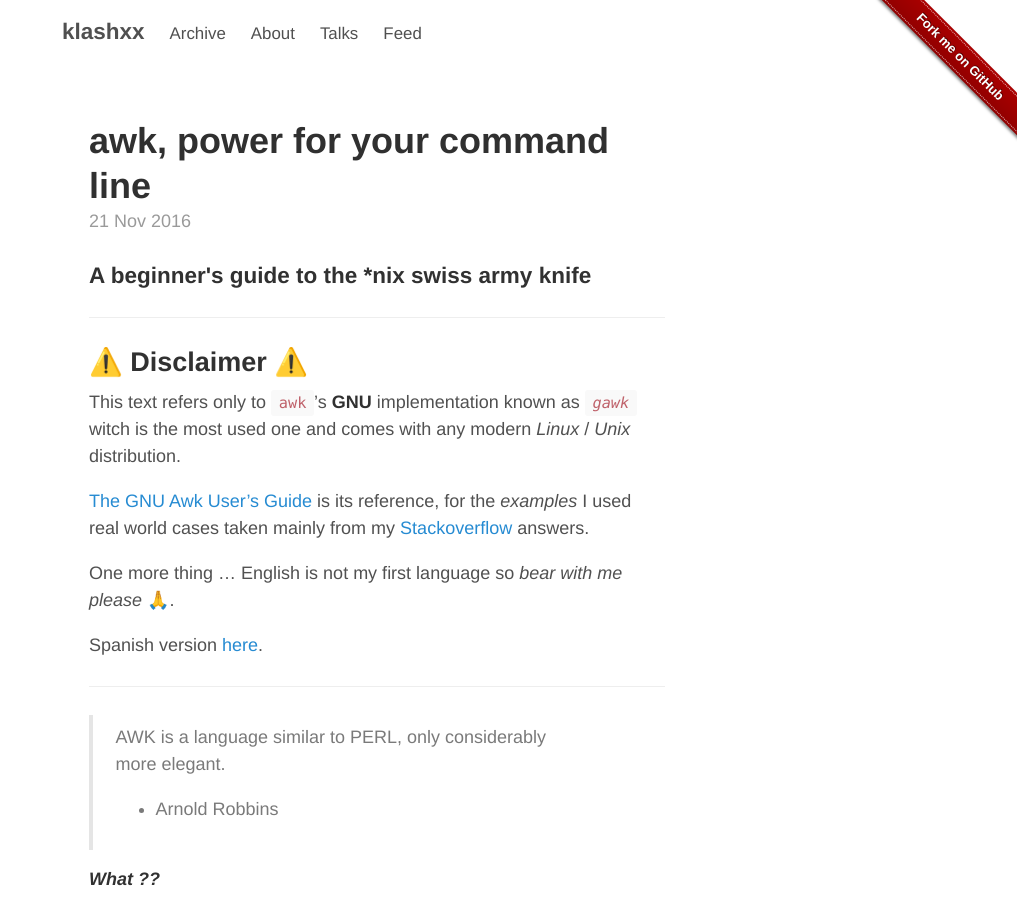
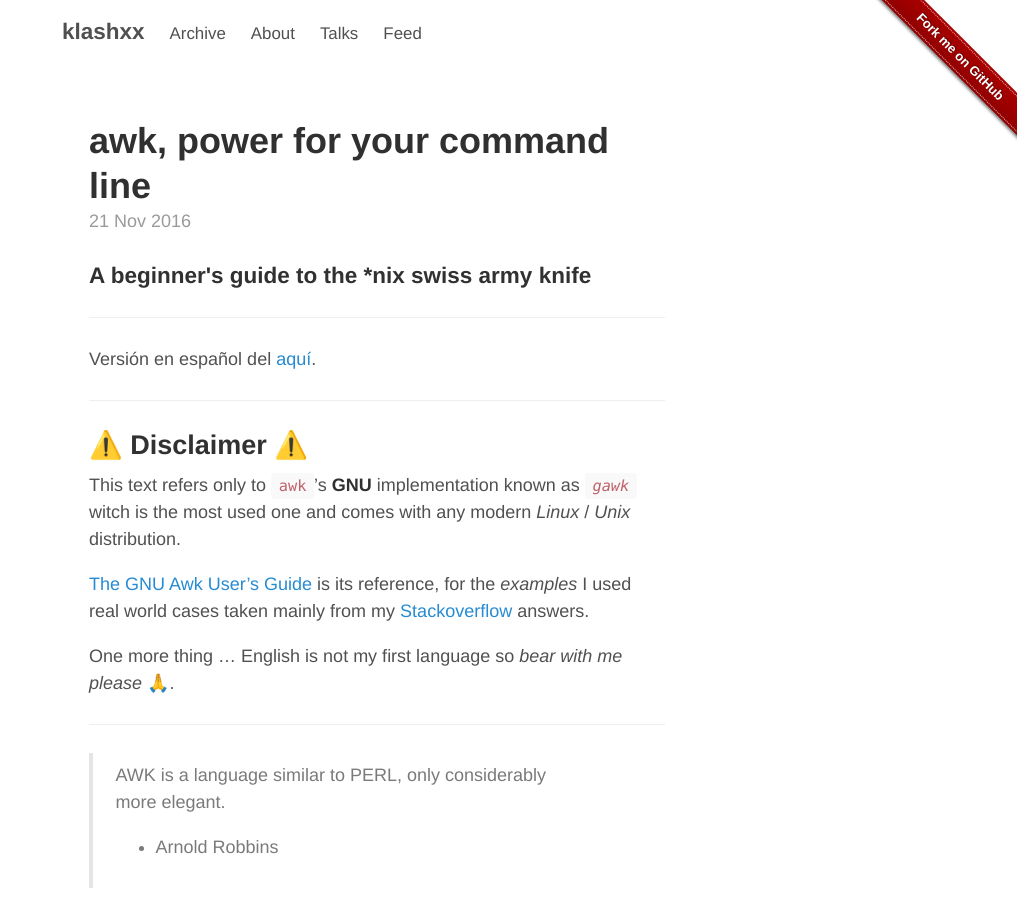
Before and after one commit to klashxx/klashxx.github.io, a Jekyll site: the page built from _posts/2016-11-21-awk-power-for-your-cmd.md, in a window 1280 px wide and 900 px high. Shown: the whole window, without its empty margins (263-1280 px from the left). Built offline with Jekyll 4.4.1, drawn with Linux system fonts in a browser that asks for light colours; emoji names are drawn with the system emoji font; comment, search, counter and statistics services are not loaded.

Commit message:
relative links

```diff
--- a/_posts/2016-11-21-awk-power-for-your-cmd.md
+++ b/_posts/2016-11-21-awk-power-for-your-cmd.md
@@ -8,6 +8,8 @@ comments: true
 ### A beginner\'s guide to the *nix swiss army knife
 
 <hr>
+Versión en español del [aquí][spanish].
+<hr>
 
 ## :warning: Disclaimer :warning:
 
@@ -16,8 +18,6 @@ This text refers only to `awk`'s **GNU** implementation known as _`gawk`_ witch
 [The GNU Awk User’s Guide][gnu-awk] is its reference, for the *examples* I used real world cases taken mainly from my [Stackoverflow][so] answers.
 
 One more thing ... English is not my first language so *bear with me please* :pray:.
-
-Spanish version [here].
 
 <hr>
 
@@ -1548,15 +1548,15 @@ Happy coding!
 
       That\'s because `1` will be always [true].
 
-[here]: https://klashxx.github.io/awk-power-para-tu-cmd "awk, power para tu command line"
+[spanish]: {{ site.baseurl }}/awk-power-para-tu-cmd "awk, power para tu command line"
 [gnu-awk]: https://www.gnu.org/software/gawk/manual/gawk.html "The GNU Awk User’s Guide"
 [so]: http://stackoverflow.com/search?tab=votes&q=user%3a1200821%20%5bawk%5d "Stackoverflow"
 [quoting-guide]: http://resources.mpi-inf.mpg.de/departments/rg1/teaching/unixffb-ss98/quoting-guide.html "A Guide to Unix Shell Quoting"
 [pipes]: https://en.wikipedia.org/wiki/Pipeline_(Unix) "Pipeline (Unix)"
 [verdadero]: https://www.gnu.org/software/gawk/manual/gawk.html#Truth-Values-and-Conditions "True and False in awk"
 [FASTA]: https://en.wikipedia.org/wiki/FASTA_format "FASTA format"
-[post]: https://klashxx.github.io/awk-between-two-patterns "AWK between patterns"
-[ternary]: https://klashxx.github.io/ternary-operator "Ternary operator"
+[post]: {{ site.baseurl }}/awk-between-two-patterns "AWK between patterns"
+[ternary]: {{ site.baseurl }}/ternary-operator "Ternary operator"
 [streams]: https://www.gnu.org/software/gawk/manual/gawk.html#Special-FD "Special Files for Standard Preopened Data Streams"
 [PROCINFO]: https://www.gnu.org/software/gawk/manual/gawk.html#Controlling-Array-Traversal "Controlling Array Traversal"
 [modulo]: https://en.wikipedia.org/wiki/Modulo_operation "Modulo operation"
```
